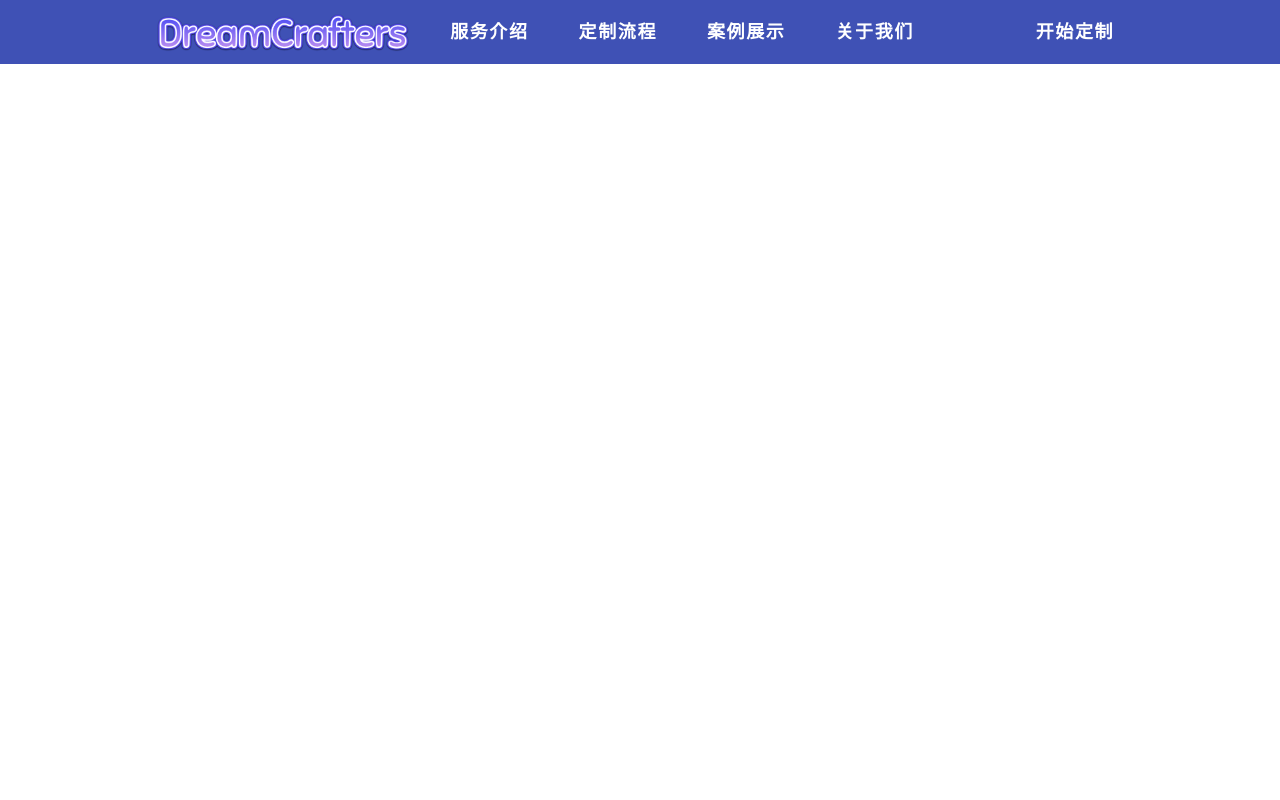
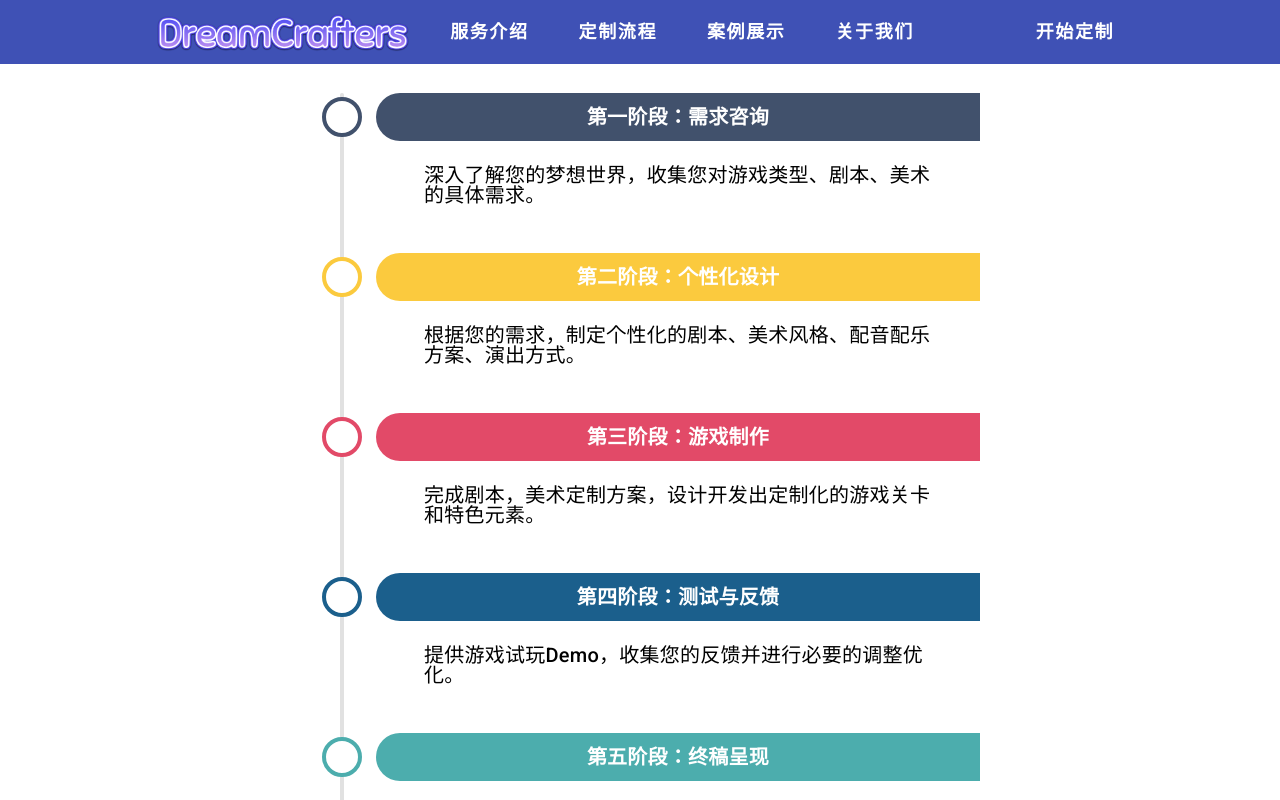
Before and after one commit to P311/P311.github.io, an Angular app: page /process in a window 1280 px wide. Shown: the top 800 px of the page. Built offline with nearby package versions, Linux system fonts and the light colour scheme.

Commit message:
implement process intro page

```diff
--- a/src/app/process/process.component.css
+++ b/src/app/process/process.component.css
@@ -0,0 +1,105 @@
+ul {
+  --col-gap: 2rem;
+  --line-w: 0.25rem;
+  grid-template-columns: var(--line-w) 1fr;
+  grid-auto-columns: max-content;
+  column-gap: 2rem;
+  list-style: none;
+  /* width: min(60rem, 90%); */
+  margin-inline: auto;
+}
+
+@media (max-width: 500px) {
+  ul {
+    width: min(80%, 60rem);
+  }
+}
+
+@media (min-width: 500px) {
+  /* line */
+  ul::before {
+    content: "";
+    grid-column: 1;
+    grid-row: 1 / span 20;
+    background: rgb(225, 225, 225);
+    border-radius: calc(var(--line-w) / 2);
+  }
+
+  /* circle */
+  ul li .date::after {
+    content: "";
+    position: absolute;
+    width: 2rem;
+    aspect-ratio: 1;
+    background: white;
+    border: 0.3rem solid var(--accent-color);
+    border-radius: 50%;
+    top: 50%;
+
+    transform: translate(50%, -50%);
+    right: calc(100% + var(--col-gap) + var(--line-w) / 2);
+  }
+  ul {
+    display: grid;
+    width: min(50%, 60rem);
+  }
+}
+
+/* columns*/
+/* row gaps */
+ul li {
+  margin-bottom: 2rem;
+  grid-column: 2;
+  --inlineP: 1.5rem;
+  margin-inline: var(--inlineP);
+  grid-row: span 2;
+  display: grid;
+  grid-template-rows: min-content min-content min-content;
+}
+
+/* date */
+ul li .date {
+  --dateH: 3rem;
+  height: var(--dateH);
+  margin-inline: calc(var(--inlineP) * -1);
+
+  text-align: left;
+  background-color: var(--accent-color);
+
+  color: white;
+  font-size: 1.25rem;
+  font-weight: 700;
+
+  display: grid;
+  place-content: center;
+  position: relative;
+
+  border-radius: calc(var(--dateH) / 2) 0 0 calc(var(--dateH) / 2);
+}
+
+/* title descr */
+ul li .title,
+ul li .descr {
+  position: relative;
+  padding-inline: 1.5rem;
+}
+
+ul li .title {
+  padding-block-start: 1.5rem;
+  padding-block-end: 1rem;
+  font-weight: 500;
+  font-size: 20px;
+}
+ul li .descr {
+  padding-block-end: 1.5rem;
+  font-weight: 300;
+}
+
+ul li .title::before {
+  bottom: calc(100% + 0.125rem);
+}
+
+ul li .descr::before {
+  z-index: -1;
+  bottom: 0.25rem;
+}
--- a/src/app/process/process.component.html
+++ b/src/app/process/process.component.html
@@ -1 +1,40 @@
 <app-navbar></app-navbar>
+
+<ul style="padding-top: 15px">
+  <li style="--accent-color: #41516c">
+    <div class="date">第一阶段：需求咨询</div>
+    <div class="title">
+      深入了解您的梦想世界，收集您对游戏类型、剧本、美术的具体需求。
+    </div>
+  </li>
+  <li style="--accent-color: #fbca3e">
+    <div class="date">第二阶段：个性化设计</div>
+    <div class="title">
+      根据您的需求，制定个性化的剧本、美术风格、配音配乐方案、演出方式。
+    </div>
+  </li>
+  <li style="--accent-color: #e24a68">
+    <div class="date">第三阶段：游戏制作</div>
+    <div class="title">
+      完成剧本，美术定制方案，设计开发出定制化的游戏关卡和特色元素。
+    </div>
+  </li>
+  <li style="--accent-color: #1b5f8c">
+    <div class="date">第四阶段：测试与反馈</div>
+    <div class="title">
+      提供游戏试玩Demo，收集您的反馈并进行必要的调整优化。
+    </div>
+  </li>
+  <li style="--accent-color: #4cadad">
+    <div class="date">第五阶段：终稿呈现</div>
+    <div class="title">完成游戏最终版本，确保所有细节都符合您的期望。</div>
+  </li>
+  <li style="--accent-color: #ffb750">
+    <div class="date">第六阶段：分享与庆祝</div>
+    <div class="title">配合您的需求，分享游戏给您的亲友。</div>
+  </li>
+  <li style="--accent-color: #a587ca">
+    <div class="date">第七阶段：后续支持</div>
+    <div class="title">如若想要制作游戏的续集或增加玩法，我们始终陪伴！</div>
+  </li>
+</ul>
```
